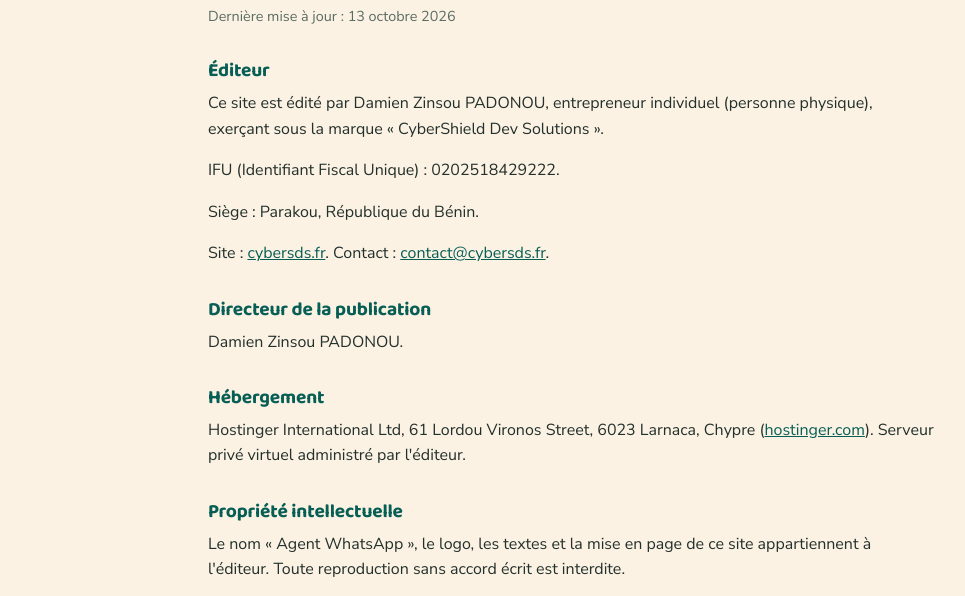
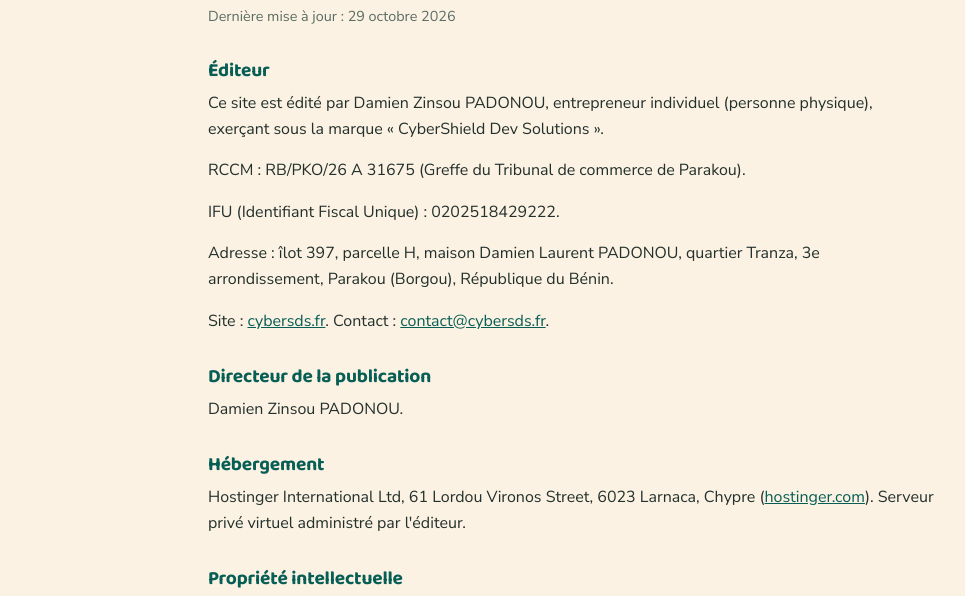
Before and after one commit to predator229/whatsapp-agent, a website built with Vite: page legal/mentions/index.html in a window 1280 px wide. Shown: the part 191-787 px from the top of the page, without its empty margins (68-1033 px from the left). Built offline with nearby package versions, Linux system fonts and the light colour scheme.

Commit message:
chore(legal): add RCCM and establishment address to legal notice

```diff
--- a/legal/mentions/index.html
+++ b/legal/mentions/index.html
@@ -30,12 +30,13 @@
   <article class="wrap legal">
     <p class="legal__eyebrow">Mentions légales</p>
     <h1>Qui édite ce service</h1>
-    <p class="legal__updated">Dernière mise à jour : 13 octobre 2026</p>
+    <p class="legal__updated">Dernière mise à jour : 29 octobre 2026</p>
       <section class="legal__section">
         <h2>Éditeur</h2>
         <p>Ce site est édité par Damien Zinsou PADONOU, entrepreneur individuel (personne physique), exerçant sous la marque « CyberShield Dev Solutions ».</p>
+        <p>RCCM : RB/PKO/26 A 31675 (Greffe du Tribunal de commerce de Parakou).</p>
         <p>IFU (Identifiant Fiscal Unique) : 0202518429222.</p>
-        <p>Siège : Parakou, République du Bénin.</p>
+        <p>Adresse : îlot 397, parcelle H, maison Damien Laurent PADONOU, quartier Tranza, 3e arrondissement, Parakou (Borgou), République du Bénin.</p>
         <p>Site : <a href="https://cybersds.fr">cybersds.fr</a>. Contact : <a href="mailto:contact@cybersds.fr">contact@cybersds.fr</a>.</p>
       </section>
       <section class="legal__section">
```
